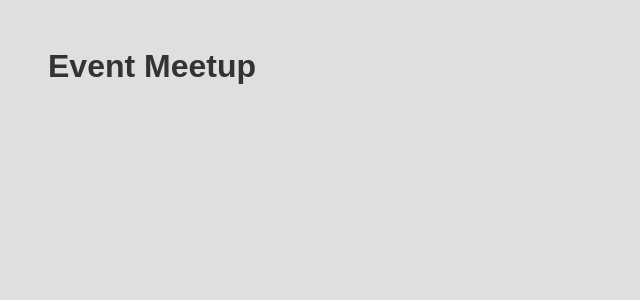
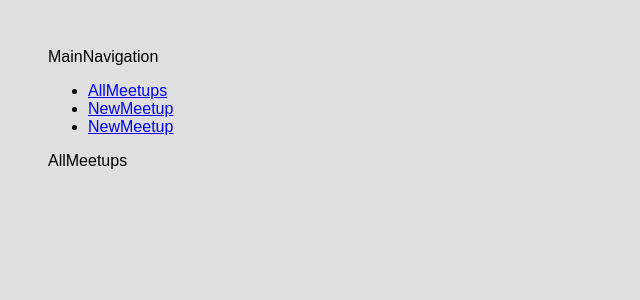
Before and after one commit to SolomonOjigbo/Event-Meetup-App, a React (Create React App) app: page / in a window 1280 px wide. Shown: the top 300 px of the page, without its empty margins (0-640 px from the left). Built offline with nearby package versions, Linux system fonts and the light colour scheme.

Commit message:
Created pages and configured routing using react-router-dom. Also added Mainnavigation component

```diff
--- a/src/App.js
+++ b/src/App.js
@@ -1,7 +1,18 @@
+import { Route, Routes } from "react-router-dom";
+import MainNavigation from "./components/layout/MainNavigation";
+import AllMeetups from "./pages/AllMeetups";
+import Favourites from "./pages/Favourites";
+import NewMeetup from "./pages/NewMeetup";
+
 function App() {
 	return (
 		<div>
-			<h1>Event Meetup</h1>
+			<MainNavigation />
+			<Routes>
+				<Route exact path="/" element={<AllMeetups />} />
+				<Route path="/new-meetup" element={<NewMeetup />} />
+				<Route path="/favourites" element={<Favourites />} />
+			</Routes>
 		</div>
 	);
 }
--- /dev/null
+++ b/src/components/layout/MainNavigation.js
@@ -0,0 +1,23 @@
+import React from "react";
+import { Link } from "react-router-dom";
+
+export default function MainNavigation() {
+	return (
+		<header>
+			<div>MainNavigation</div>
+			<nav>
+				<ul>
+					<li>
+						<Link to="/">AllMeetups</Link>
+					</li>
+					<li>
+						<Link to="/new-meetup">NewMeetup</Link>
+					</li>
+					<li>
+						<Link to="/favourites">NewMeetup</Link>
+					</li>
+				</ul>
+			</nav>
+		</header>
+	);
+}
--- a/src/index.js
+++ b/src/index.js
@@ -1,8 +1,12 @@
-import React from 'react';
-import ReactDOM from 'react-dom/client';
+import React from "react";
+import ReactDOM from "react-dom/client";
+import { BrowserRouter } from "react-router-dom";
+import "./index.css";
+import App from "./App";
 
-import './index.css';
-import App from './App';
-
-const root = ReactDOM.createRoot(document.getElementById('root'));
-root.render(<App />);
+const root = ReactDOM.createRoot(document.getElementById("root"));
+root.render(
+	<BrowserRouter>
+		<App />
+	</BrowserRouter>
+);
--- /dev/null
+++ b/src/pages/AllMeetups.js
@@ -0,0 +1,5 @@
+import React from "react";
+
+export default function AllMeetups() {
+	return <div>AllMeetups</div>;
+}
--- /dev/null
+++ b/src/pages/Favourites.js
@@ -0,0 +1,5 @@
+import React from "react";
+
+export default function Favourites() {
+	return <div>Favourites</div>;
+}
--- /dev/null
+++ b/src/pages/NewMeetup.js
@@ -0,0 +1,5 @@
+import React from "react";
+
+export default function NewMeetup() {
+	return <div>NewMeetup</div>;
+}
```
